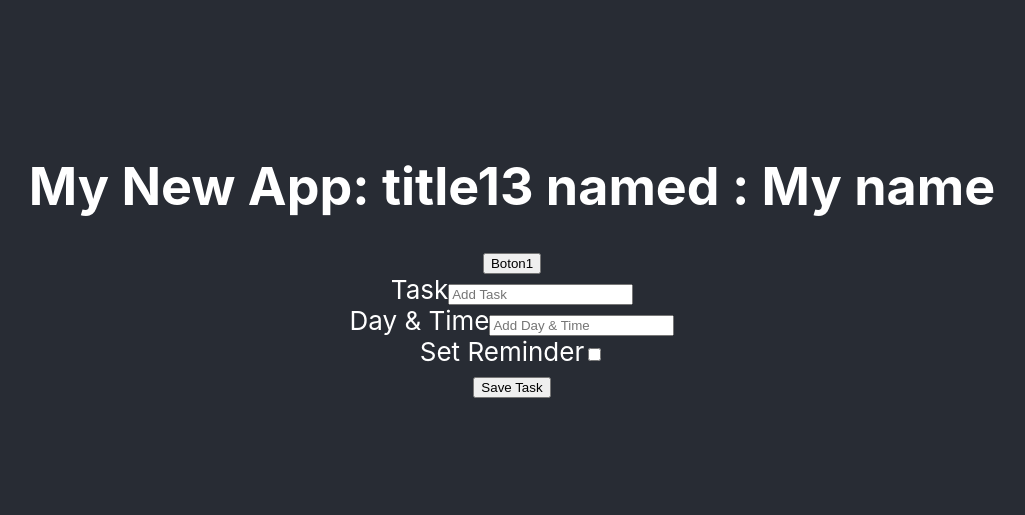
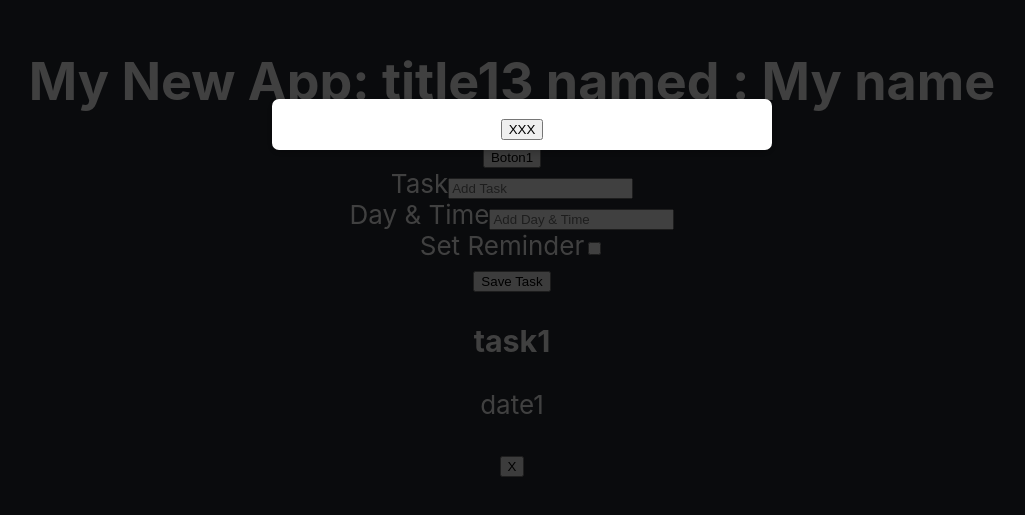
Before and after one commit to xd43vild69/React-JSCore, a React (Create React App) app: page / in a window 1280 px wide. Shown: the part 141-656 px from the top of the page, without its empty margins (128-1153 px from the left). Built offline with nearby package versions, Linux system fonts and the light colour scheme; data requests are answered from the project's data file.

Commit message:
add modal

```diff
--- a/db.json
+++ b/db.json
@@ -1,3 +1,10 @@
 {
-  "tasks": []
+  "tasks": [
+    {
+      "text": "task1",
+      "day": "date1",
+      "reminder": true,
+      "id": 1
+    }
+  ]
 }
--- a/src/App.js
+++ b/src/App.js
@@ -3,6 +3,8 @@ import Header from "./components/Header";
 import Button from "./components/Button";
 import Tasks from "./components/Tasks";
 import AddTask from "./components/AddTask"
+import Modal from "./components/Modal";
+import ModalBackdrop from "./components/ModalBackdrop";
 import "./App.css";
 
 function App() {
@@ -58,6 +60,8 @@ function App() {
         {/* <Tasks tasks={tasks}></Tasks> */}
         <AddTask onAdd={addTask} />
         <Tasks tasks={tasks} onDelete={deleteTask} />
+        <Modal></Modal>
+        <ModalBackdrop/>
       </header>
     </div>
   );
--- /dev/null
+++ b/src/components/Modal.js
@@ -0,0 +1,15 @@
+import React from 'react'
+
+function event1(){
+    console.log(`event1: ${Date.now()}) `);
+}
+
+const Modal = () => {
+    return (
+        <div className="modal">
+            <button className="btn btn--alt" onClick={event1} >XXX</button>
+        </div>
+    )
+}
+
+export default Modal
--- /dev/null
+++ b/src/components/ModalBackdrop.js
@@ -0,0 +1,9 @@
+import React from 'react'
+
+const ModalBackdrop = () => {
+    return (
+        <div className="backdrop" />
+    )
+}
+
+export default ModalBackdrop
--- a/src/index.css
+++ b/src/index.css
@@ -11,3 +11,27 @@ code {
   font-family: source-code-pro, Menlo, Monaco, Consolas, 'Courier New',
     monospace;
 }
+
+
+
+.backdrop {
+  position: fixed;
+  top: 0;
+  left: 0;
+  width: 100%;
+  height: 100vh;
+  background: rgba(0, 0, 0, 0.75);
+  z-index: 50;
+}
+
+.modal {
+  position: fixed;
+  top: 30vh;
+  left: calc(50% - 15rem);
+  width: 30rem;
+  background: white;
+  box-shadow: 0 2px 8px rgba(0, 0, 0, 0.26);
+  z-index: 100;
+  border-radius: 7px;
+  padding: 10px 10px 10px 10px;
+}
```
